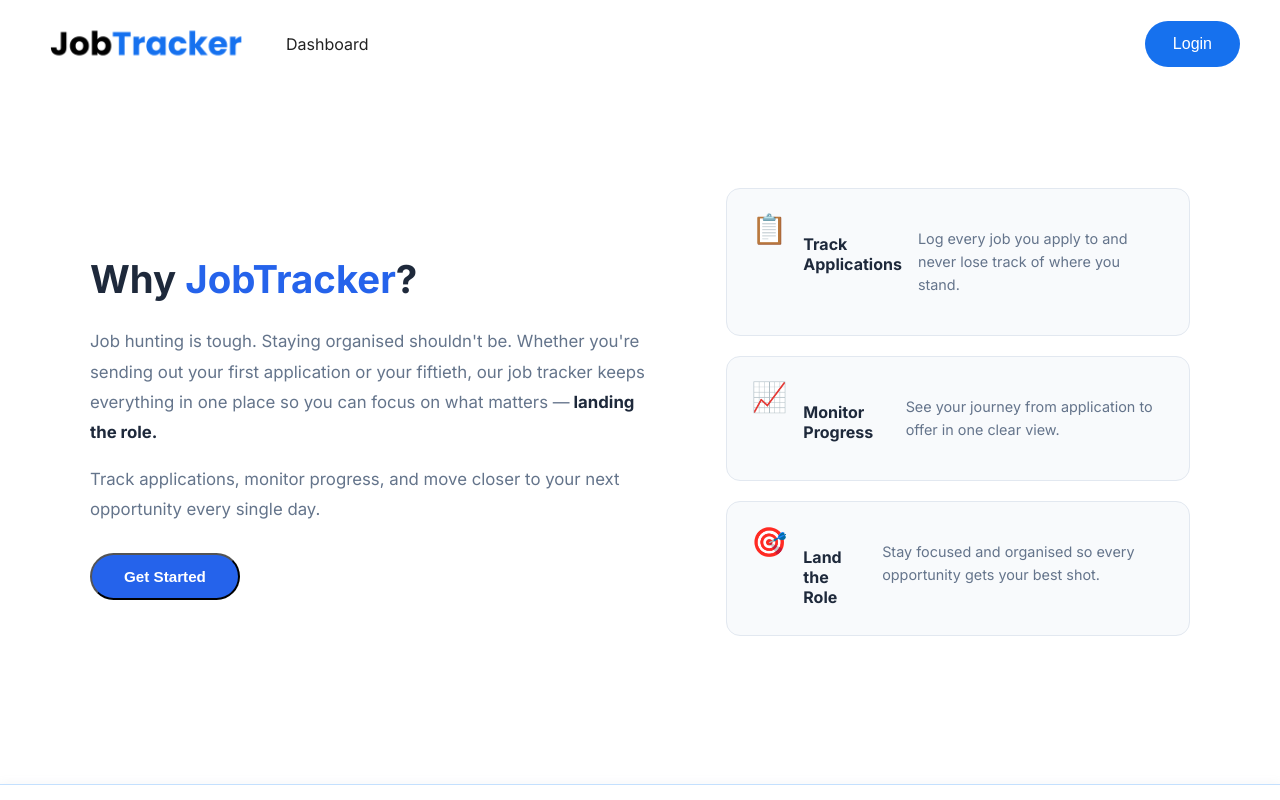
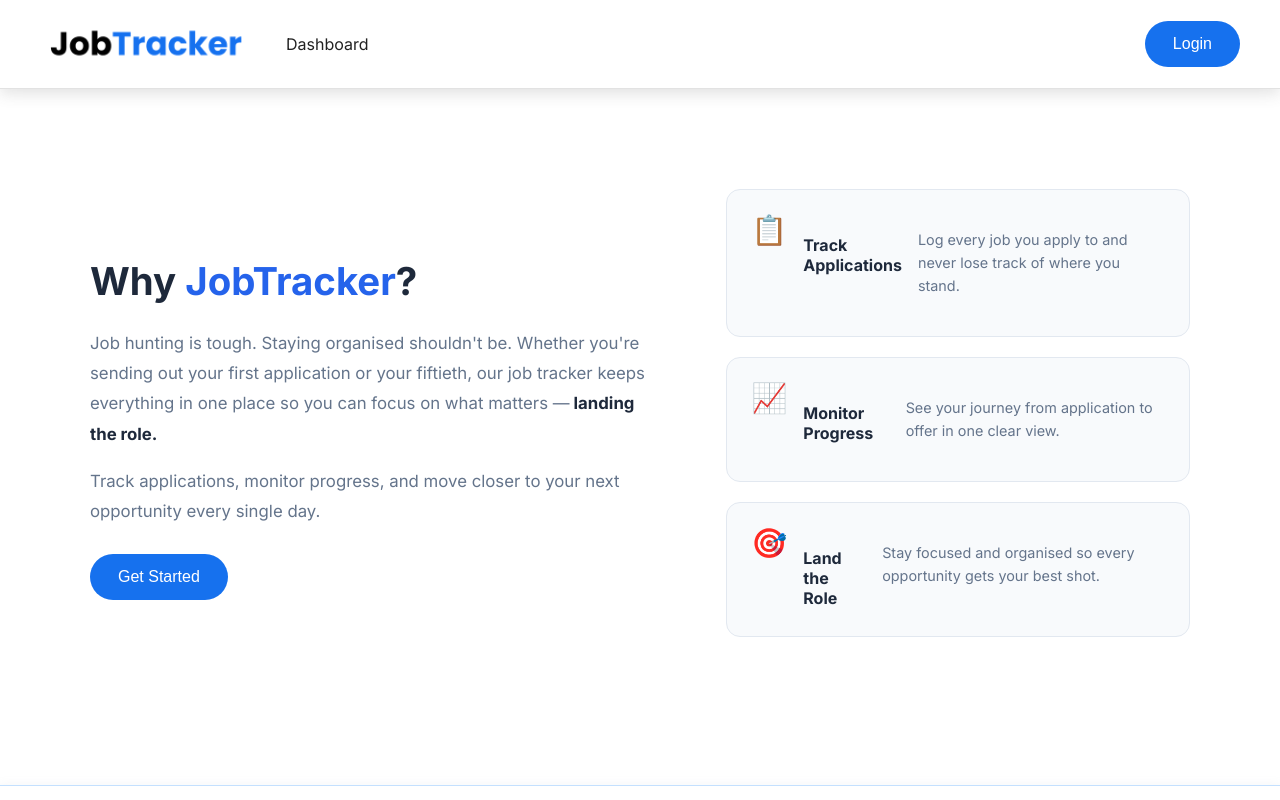
Before and after one commit to SheCodesAus/Programmer-Penguins-frontend, a React app in the folder frontend/: page /about in a window 1280 px wide. Shown: the top 800 px of the page. Built offline with nearby package versions, Linux system fonts and the light colour scheme; no server answers; the HTML template or start-up script is replaced by a standard one.

Commit message:
Grey line for all pages under navbar, button updates in About Page

```diff
--- a/frontend/src/components/NavBar.css
+++ b/frontend/src/components/NavBar.css
@@ -6,10 +6,13 @@
 }
 
 #navbar nav {
+  position: relative;
+  z-index: 2;
   width: 100%;
   box-sizing: border-box;
   font-family: sans-serif;
-  box-shadow: 0 4px 4px 0 rgba(79, 79, 79, 0.1);
+  box-shadow: 0 5px 14px rgba(79, 79, 79, 0.16);
+  border-bottom: 1px solid #e2e2e2;
   display: flex;
   justify-content: space-between;
   align-items: center;
@@ -144,6 +147,7 @@
 .mobile-menu__logout:hover {
   background: #b4b4b4;
 }
+}
 
 .site-main {
   min-height: calc(100vh - 240px);
--- a/frontend/src/pages/AboutPage.css
+++ b/frontend/src/pages/AboutPage.css
@@ -40,19 +40,10 @@
 }
 
 .about-btn {
-  display: inline-block;
   margin-top: 12px;
-  padding: 13px 32px;
-  background: #2563eb;
-  color: #fff;
-  border-radius: 50px;
-  text-decoration: none;
-  font-weight: 600;
-  font-size: 0.95rem;
-  transition: background 0.2s, transform 0.1s;
+  transition: background-color 0.2s, transform 0.1s;
 }
 
-.about-btn:hover { background: #1d4ed8; }
 .about-btn:active { transform: scale(0.97); }
 
 /* --- Right Cards Side --- */
--- a/frontend/src/pages/AboutPage.jsx
+++ b/frontend/src/pages/AboutPage.jsx
@@ -25,7 +25,7 @@ function About() {
             Track applications, monitor progress, and move closer to your next
             opportunity every single day.
           </p>
-          <button type="button" className="about-btn" onClick={handleGetStarted}>
+          <button type="button" className="primary-btn about-btn" onClick={handleGetStarted}>
             Get Started
           </button>
         </div>
```
